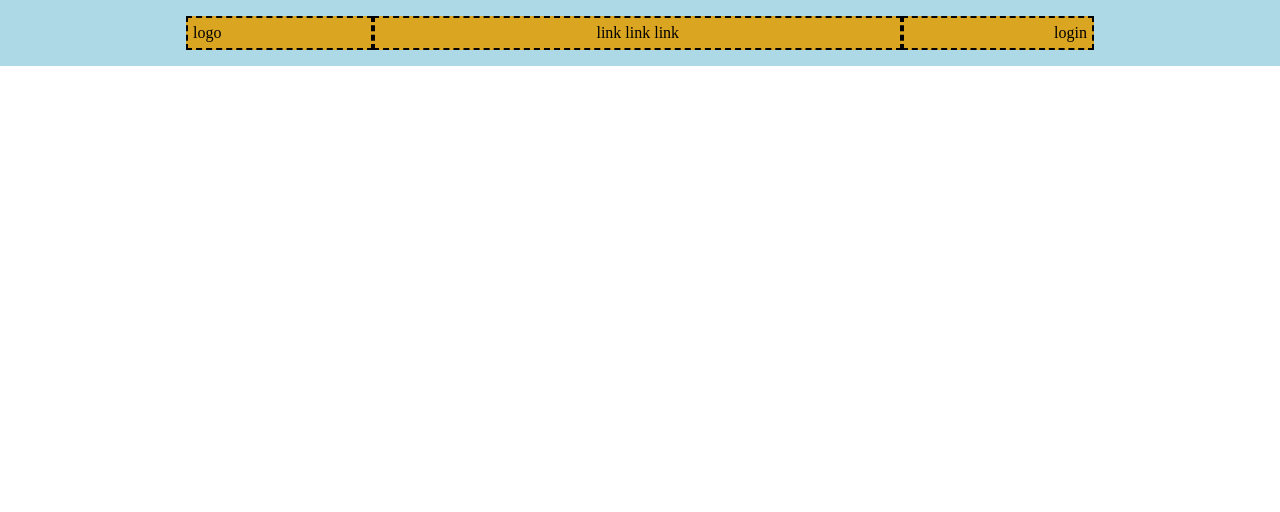
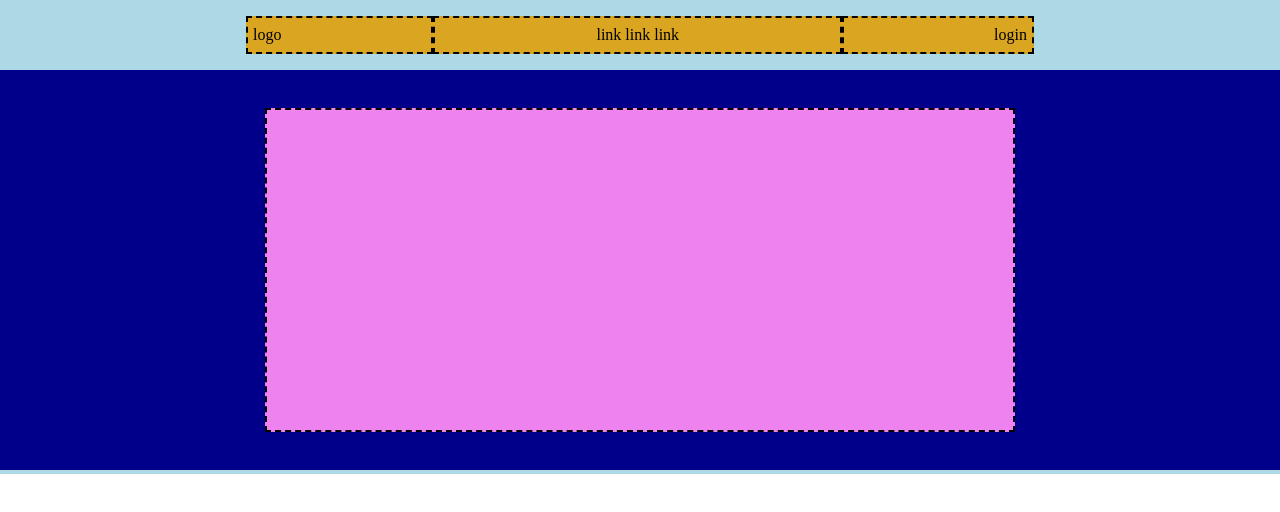
Before and after one commit to MiriamEvardi/htmlcss-struttura-discord, a plain HTML site: page index.html in a window 1280 px wide. Drawn offline with Linux system fonts and the light colour scheme.

Commit message:
header + fixing navbar

```diff
--- a/css/style.css
+++ b/css/style.css
@@ -9,6 +9,7 @@
     display: flex;
     margin-left: auto;
     margin-right: auto;
+    flex-direction: column;
 }
 
 /*nav*/
@@ -20,31 +21,60 @@ nav {
 
 }
 
-nav div {
+nav>div {
     display: flex;
     background-color: #daa520;
-    padding-top: 6px;
-    padding-bottom: 6px;
+    padding-top: 8px;
+    padding-bottom: 8px;
+    border: 2px black dashed;
 }
 
 nav div.link {
     flex-grow: 1;
     justify-content: center;
-    border: 2px black dashed;
 }
 
 nav div.logo {
-    margin-left: 170px;
     padding-right: 150px;
-    border: 2px black dashed;
     padding-left: 5px;
+    margin-left: 230px;
+
 }
 
 nav div.login {
-    margin-right: 170px;
     padding-left: 150px;
-    border: 2px black dashed;
     padding-right: 5px;
+    margin-right: 230px;
+
 }
 
-/*nav end*/
+/*nav's end*/
+
+/*start header*/
+header {
+    display: flex;
+
+    background-color: #00008b;
+
+    height: 400px;
+    width: 100%;
+
+    justify-content: center;
+    align-items: center;
+}
+
+header>div {
+    background-color: #ee82ee;
+    border: 2px black dashed;
+
+    padding-top: 320px;
+
+    width: 750px;
+
+}
+
+hr {
+    border: #add8e6 solid 2px;
+}
+
+/*header's end*/
--- a/index.html
+++ b/index.html
@@ -20,7 +20,12 @@
 
         <header>
 
+            <div>
+
+            </div>
+
         </header>
+        <hr>
 
         <main>
 
```
